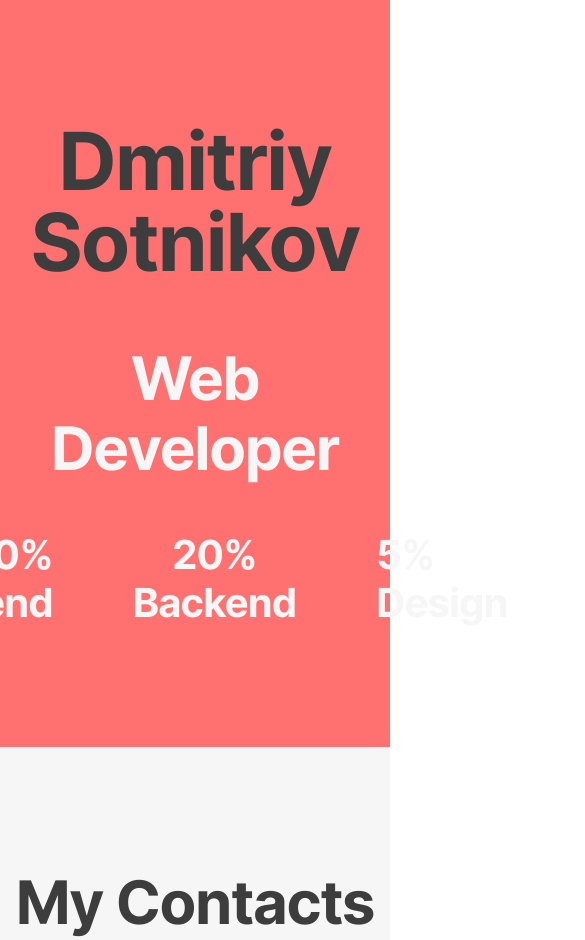
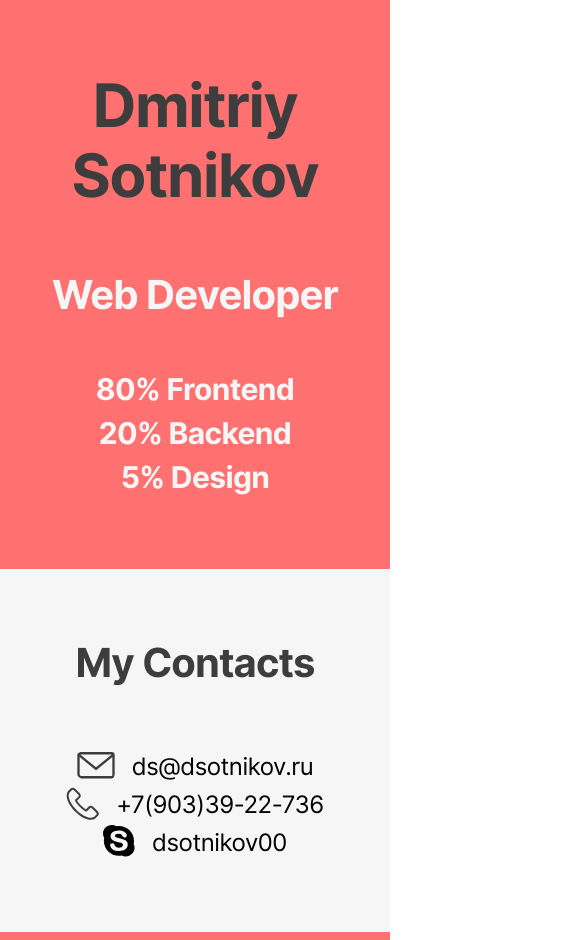
Before and after one commit to onlyzoran/dsotnikov, a plain HTML site: page index.html in a window 390 px wide. Shown: the top 940 px of the page, 585 px wide, since content can reach past the window. Drawn offline with Linux system fonts and the light colour scheme.

Commit message:
Mobile adaptive

```diff
--- a/index.html
+++ b/index.html
@@ -14,13 +14,13 @@
             <h2 class="text-center margin-bottom-medium text-color-light-gray">Web Developer</h2>
             <div class="flex-center">
                 <div class="direction-container">
-                    <h3 class="text-color-light-gray text-right">80% Frontend</h3>
+                    <h3 class="text-color-light-gray text-right text-mobile-center">80% Frontend</h3>
                 </div>
                 <div class="direction-container margin-horizontal-big">
                     <h3 class="text-color-light-gray text-center">20% Backend</h3>
                 </div>
                 <div class="direction-container">
-                    <h3 class="text-color-light-gray text-left">5% Design</h3>
+                    <h3 class="text-color-light-gray text-left text-mobile-center">5% Design</h3>
                 </div>
             </div>
         </div>
@@ -119,13 +119,13 @@
                         </svg>
                         <h5 class="margin-top-little">JavaScript</h5>
                     </div>
-                    <div class="skill-container">
+                    <div class="skill-container margin-bottom-mobile-medium">
                         <svg width="75" height="85" viewBox="0 0 75 85" fill="none" xmlns="http://www.w3.org/2000/svg">
                             <path d="M37.4472 68.7556L56.6667 63.4194L59.2639 34.6139H25.075L24.225 25.0278H60.1139L61.0583 15.6306H13.8361L16.4806 44.0111H49.0167L47.9306 56.1944L37.4472 59.0278L26.9639 56.1944L26.3028 48.3556H16.8583L18.2278 63.4194L37.4472 68.7556ZM0 0H74.8944L68.1417 76.5L37.4472 85L6.75278 76.5L0 0Z" fill="#E44D26"/>
                         </svg>
                         <h5 class="margin-top-little">HTML</h5>
                     </div>
-                    <div class="skill-container">
+                    <div class="skill-container margin-bottom-mobile-medium">
                         <svg width="94" height="85" viewBox="0 0 94 85" fill="none" xmlns="http://www.w3.org/2000/svg">
                             <path d="M13.8833 0L10.8139 15.7722H74.9889L72.9111 25.9722H8.78333L5.66667 41.6972H69.8417L66.2528 59.6889L40.375 68.2361L17.9444 59.6889L19.5028 51.9444H3.73056L0 70.8333L37.0694 85L79.8055 70.8333L85.4722 42.3583L86.6055 36.6444L93.8778 0H13.8833V0Z" fill="#42A5F5"/>
                         </svg>
--- a/style.css
+++ b/style.css
@@ -32,6 +32,14 @@ h1 {
     letter-spacing: -1.78px;
 }
 
+@media (max-width: 480px) {
+    h1 {
+        font-size: 60px;
+        line-height: 70px;
+        letter-spacing: -1.34px;
+    }
+}
+
 h2 {
     font-family: Inter;
     font-style: normal;
@@ -41,6 +49,14 @@ h2 {
     letter-spacing: -1.34px;
 }
 
+@media (max-width: 480px) {
+    h2 {
+        font-size: 40px;
+        line-height: 48px;
+        letter-spacing: -0.89px;
+    }
+}
+
 h3 {
     font-family: Inter;
     font-style: normal;
@@ -48,6 +64,14 @@ h3 {
     font-size: 40px;
     line-height: 48px;
     letter-spacing: -0.89px;
+}
+
+@media (max-width: 480px) {
+    h3 {
+        font-size: 30px;
+        line-height: 44px;
+        letter-spacing: -0.64px;
+    }
 }
 
 h4 {
@@ -83,6 +107,7 @@ h5 {
 .flex-center {
     display: flex;
     justify-content: center;
+    flex-wrap: wrap;
 }
 
 .main {
@@ -90,9 +115,21 @@ h5 {
     padding: 120px 0;
 }
 
+@media (max-width: 480px) {
+    .main {
+        padding: 70px 0;
+    }
+}
+
 .contacts {
     background: #f6f6f6;
     padding: 120px 0;
+}
+
+@media (max-width: 480px) {
+    .contacts {
+        padding: 70px 0;
+    }
 }
 
 .code {
@@ -100,9 +137,21 @@ h5 {
     padding: 120px 0;
 }
 
+@media (max-width: 480px) {
+    .code {
+        padding: 70px 0;
+    }
+}
+
 .hard-skills {
     background: #f6f6f6;
     padding: 120px 0;
+}
+
+@media (max-width: 480px) {
+    .hard-skills {
+        padding: 70px 0;
+    }
 }
 
 .direction-container {
@@ -117,6 +166,12 @@ h5 {
     margin-bottom: 48px;
 }
 
+@media (max-width: 480px) {
+    .margin-bottom-mobile-medium {
+        margin-bottom: 48px;
+    }
+}
+
 .margin-top-little {
     margin-top: 16px;
 }
@@ -125,8 +180,20 @@ h5 {
     margin: 0 120px;
 }
 
+@media (max-width: 480px) {
+    .margin-horizontal-very-big {
+        margin: 0;
+    }
+}
+
 .margin-horizontal-big {
     margin: 0 80px;
+}
+
+@media (max-width: 480px) {
+    .margin-horizontal-big {
+        margin: 0;
+    }
 }
 
 .contact {
@@ -143,6 +210,7 @@ h5 {
     justify-content: space-between;
     max-width: 508px;
     margin: 0 auto;
+    padding: 0 15px;
 }
 
 .code-item:hover h4 {
@@ -163,6 +231,13 @@ h5 {
     flex-wrap: wrap;
 }
 
+@media (max-width: 480px) {
+    .skills-inner {
+        justify-content: center;
+        padding: 0 15px;
+    }
+}
+
 .skill-container {
     background: #FFFFFF;
     border-radius: 12px;
@@ -173,3 +248,9 @@ h5 {
     align-items: center;
     flex-direction: column;
 }
+
+@media (max-width: 480px) {
+    .text-mobile-center {
+        text-align: center;
+    }
+}
```
